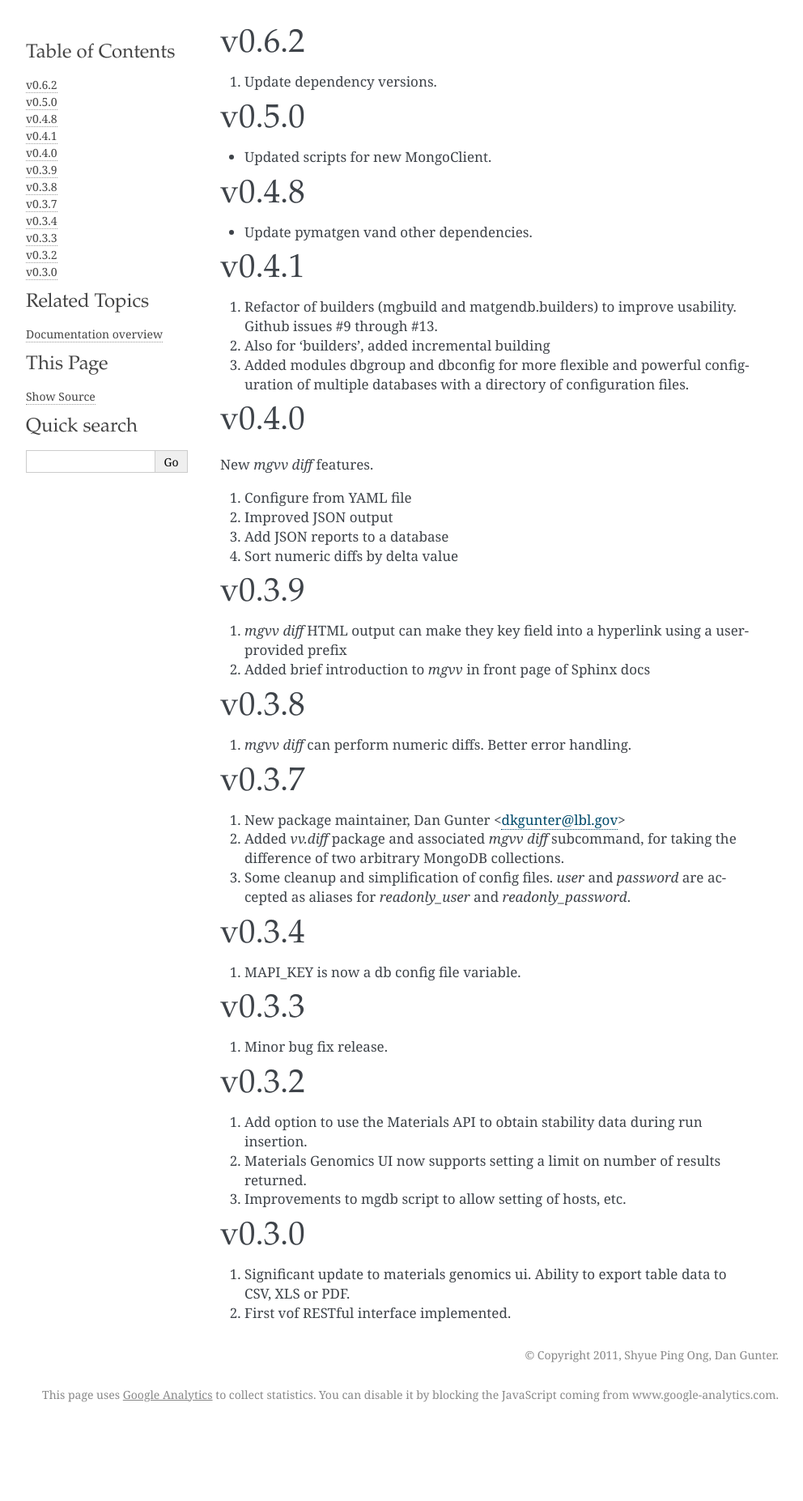
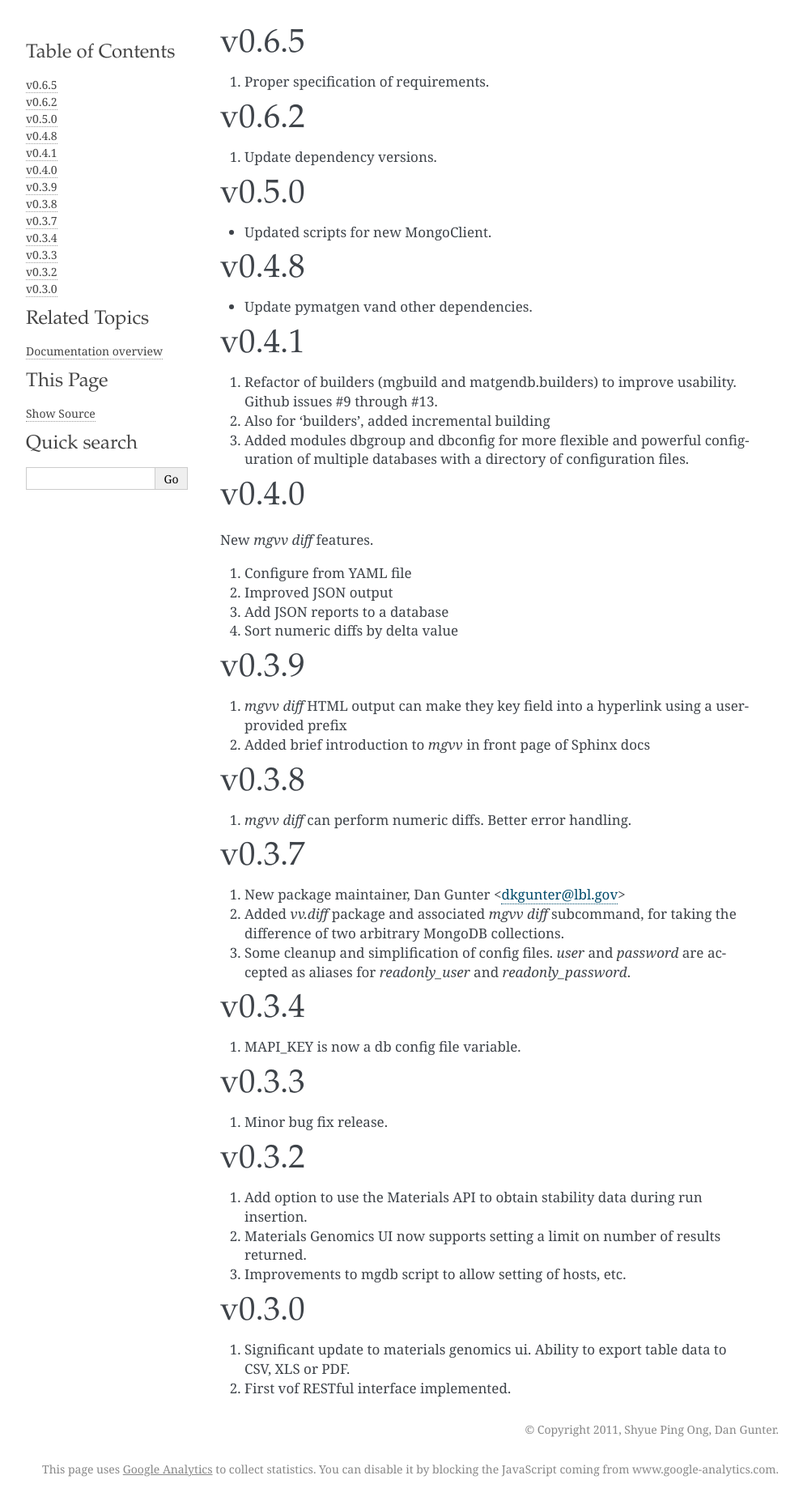
Before and after one commit to materialsproject/pymatgen-db, a Sphinx documentation site: the page built from docs/change_log.rst, in a window 1280 px wide. Shown: the whole page at 81% size, without its empty margins (148-1140 px from the left). Built offline with Sphinx 7.4.7, drawn with Linux system fonts in a browser that asks for light colours; before the commit the page ends 1762 px from its top, so only the background shows below that.

Commit message:
Update docs.

```diff
--- a/docs/change_log.rst
+++ b/docs/change_log.rst
@@ -1,3 +1,7 @@
+v0.6.5
+------
+1. Proper specification of requirements.
+
 v0.6.2
 ------
 1. Update dependency versions.
```
Also changed, not shown: 9 other files.
